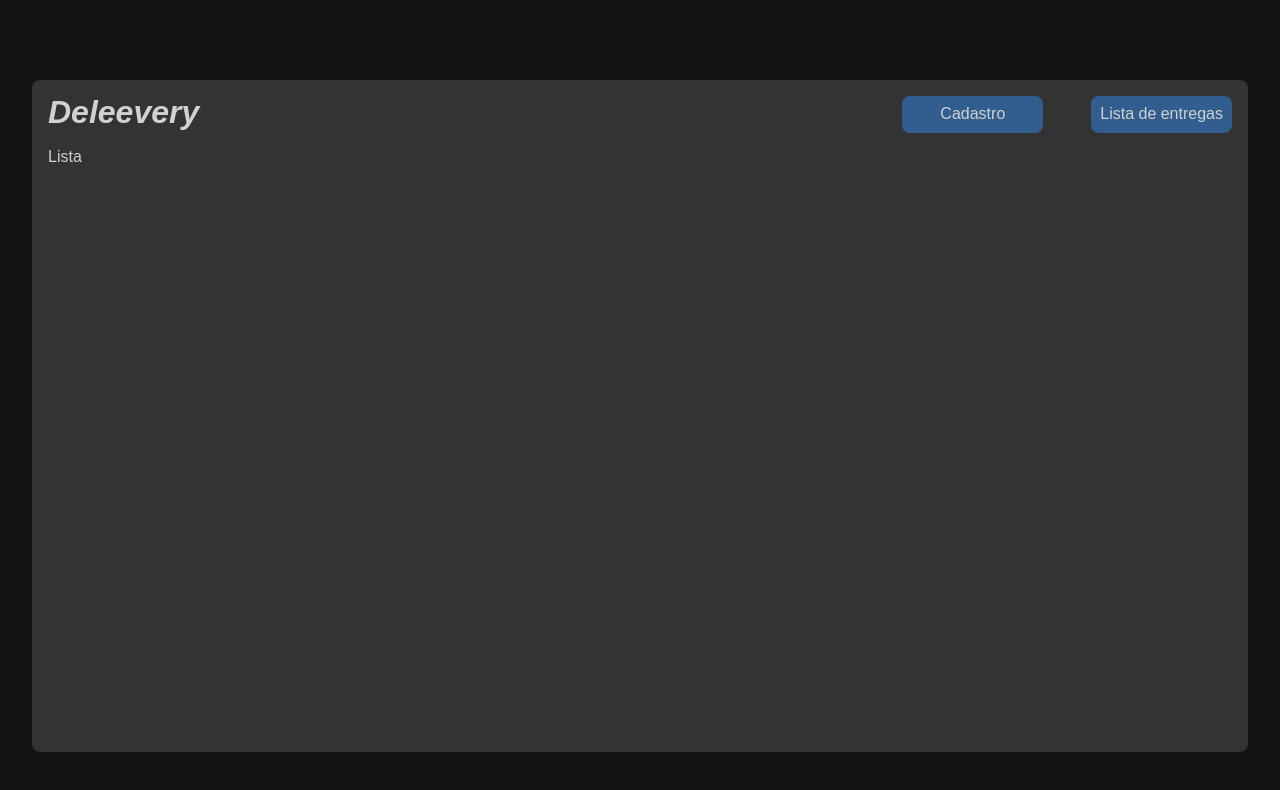
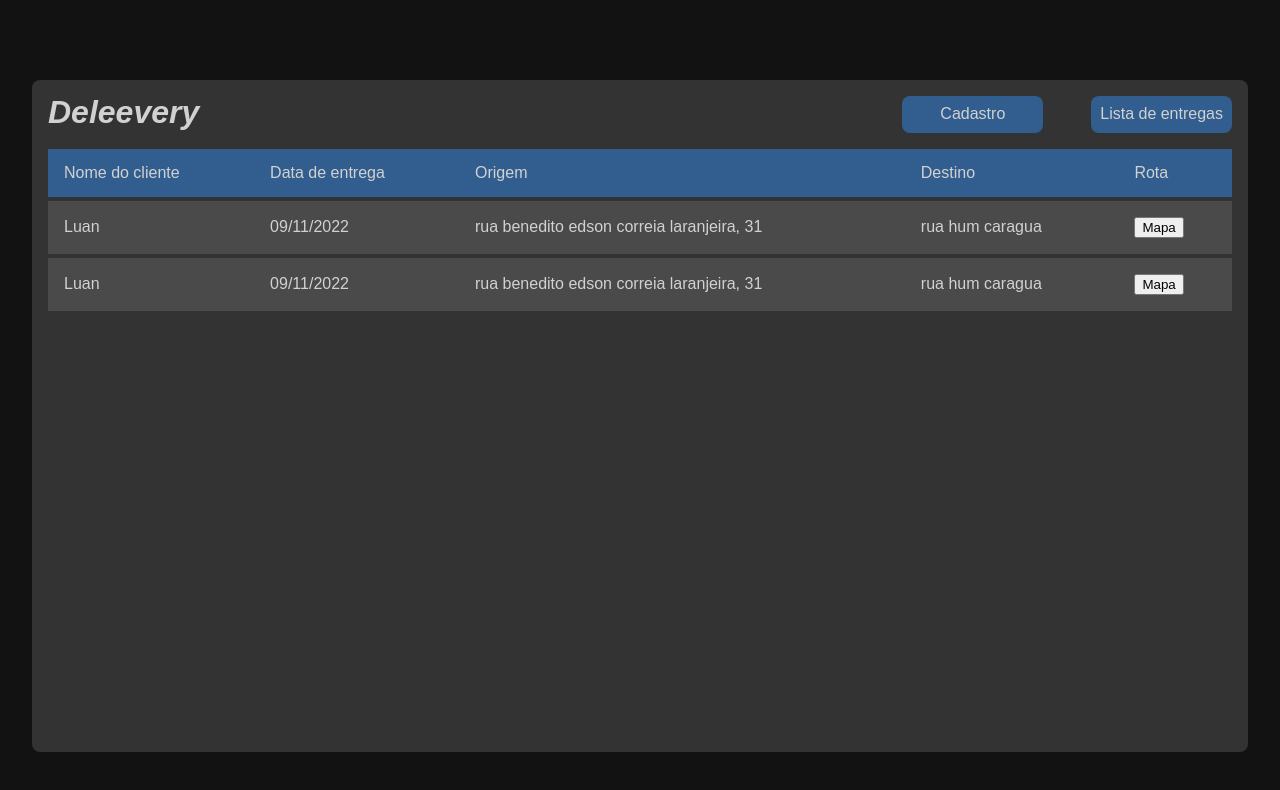
Before and after one commit to luanrodriguez/Deleevery, a React (Vite) app: page /list in a window 1280 px wide. Shown: the top 790 px of the page. Built offline with nearby package versions, Linux system fonts and the light colour scheme.

Commit message:
adicionada pagina com tabela de entregas e o inicio do modal de mapa

```diff
--- a/src/pages/List/index.tsx
+++ b/src/pages/List/index.tsx
@@ -1,5 +1,69 @@
+import { useEffect, useState} from "react"
+import Modal from "react-modal"
+import { InputsType } from "../Register"
+import { ListContainer } from "./styles"
+
 export function List() {
+    const [isMapOpen, setIsMapOpen] = useState<boolean>(false)
+    const [listContent, setListContent] = useState<InputsType[]>([])
+    useEffect(() => {
+        setListContent([
+            {
+                origin: 'rua benedito edson correia laranjeira, 31',
+                destination: 'rua hum caragua',
+                clientName: 'Luan',
+                deliveryDate:'09/11/2022'
+            },
+            {
+                origin: 'rua benedito edson correia laranjeira, 31',
+                destination: 'rua hum caragua',
+                clientName: 'Luan',
+                deliveryDate:'09/11/2022'
+            }
+        ])
+    }, [])
+
+    function handleOpenMap() {
+        setIsMapOpen(true)
+    }
+
+    function handleCloseMap() {
+        setIsMapOpen(false)
+    }
+
     return (
-        <h1>Lista</h1>
+        <ListContainer>
+            <Modal
+                isOpen={isMapOpen}
+                onRequestClose={handleCloseMap}
+                className="map-modal"
+            >
+                <h1>Olá</h1>
+            </Modal>
+            <table>
+                <thead>
+                    <tr>
+                        <th>Nome do cliente</th>
+                        <th>Data de entrega</th>
+                        <th>Origem</th>
+                        <th>Destino</th>
+                        <th>Rota</th>
+                    </tr>
+                </thead>
+                <tbody>
+                    {listContent.map((delivery) => {
+                        return (
+                            <tr>
+                                <td>{delivery.clientName}</td>
+                                <td>{delivery.deliveryDate}</td>
+                                <td>{delivery.origin}</td>
+                                <td>{delivery.destination}</td>
+                                <td><button onClick={handleOpenMap}>Mapa</button></td>
+                            </tr>
+                        )
+                    })}
+                </tbody>
+            </table>
+        </ListContainer>
     )
 }
--- a/src/pages/List/styles.ts
+++ b/src/pages/List/styles.ts
@@ -1 +1,25 @@
 import styled from "styled-components";
+
+export const ListContainer =  styled.div`
+    flex: 1;
+    overflow: auto;
+
+    table {
+        width: 100%;
+        border-collapse: collapse;
+    }
+
+    th {
+        background-color: #315e8f;
+        padding: 1rem;
+        text-align: left;
+    }
+
+    td {
+        background-color: #4a4a4a;
+        border-top: 4px solid #333333;
+        padding: 1rem;
+    }
+
+
+`
```
